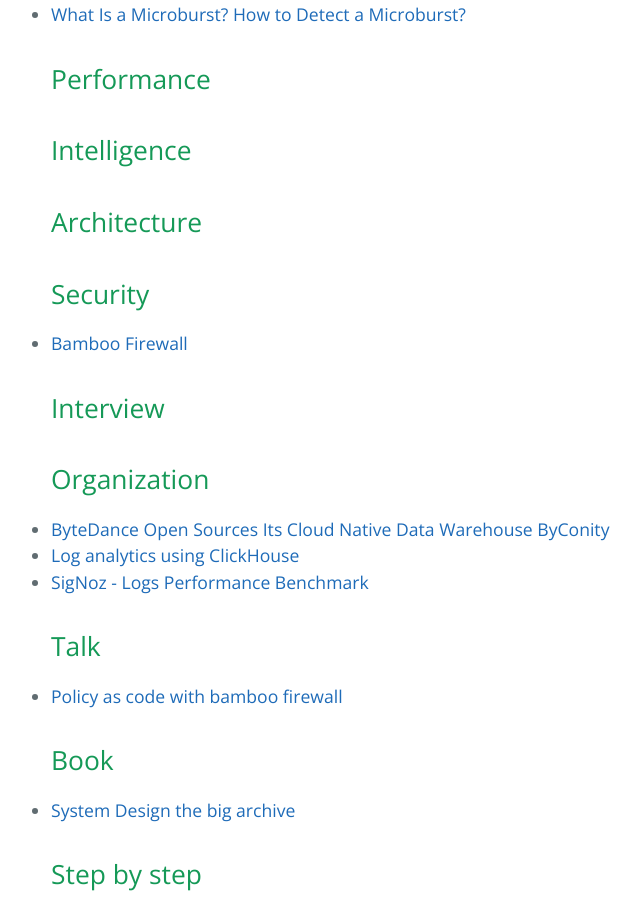
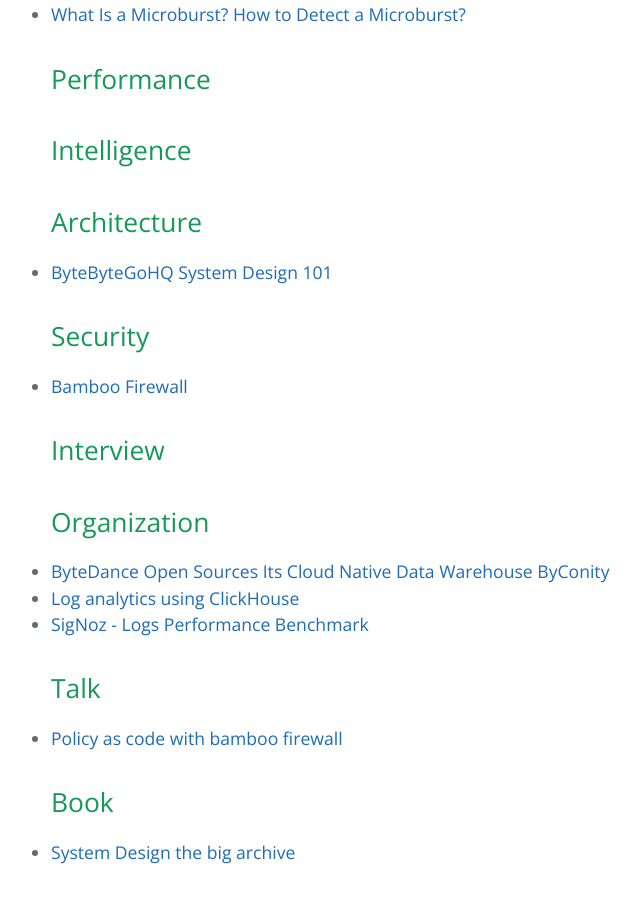
Before and after one commit to bienkma/bienkma.github.io, a Jekyll site: the page built from index.md, in a window 1280 px wide and 900 px high, scrolled down 2405 px. Shown: the whole window, without its empty margins (213-853 px from the left). Built offline with Jekyll 4.4.1, drawn with Linux system fonts in a browser that asks for light colours.

Commit message:
add ByteByteGoHQ system design 101

```diff
--- a/index.md
+++ b/index.md
@@ -82,6 +82,7 @@ spec:
 ## Performance
 ## Intelligence
 ## Architecture
+* [ByteByteGoHQ System Design 101](https://github.com/ByteByteGoHq/system-design-101)
 ## Security
 * [Bamboo Firewall ](https://github.com/bamboo-firewall)
 ## Interview
```
